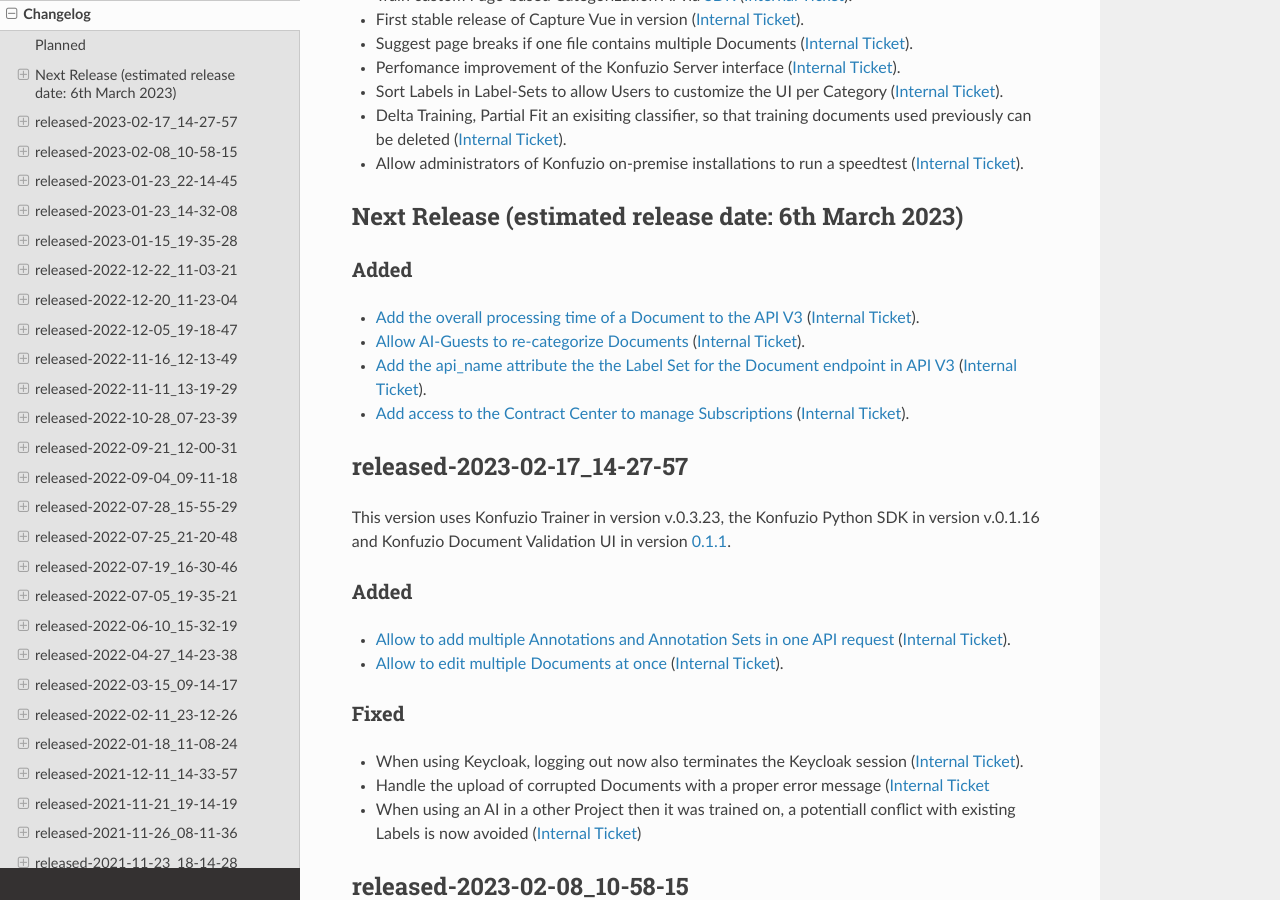
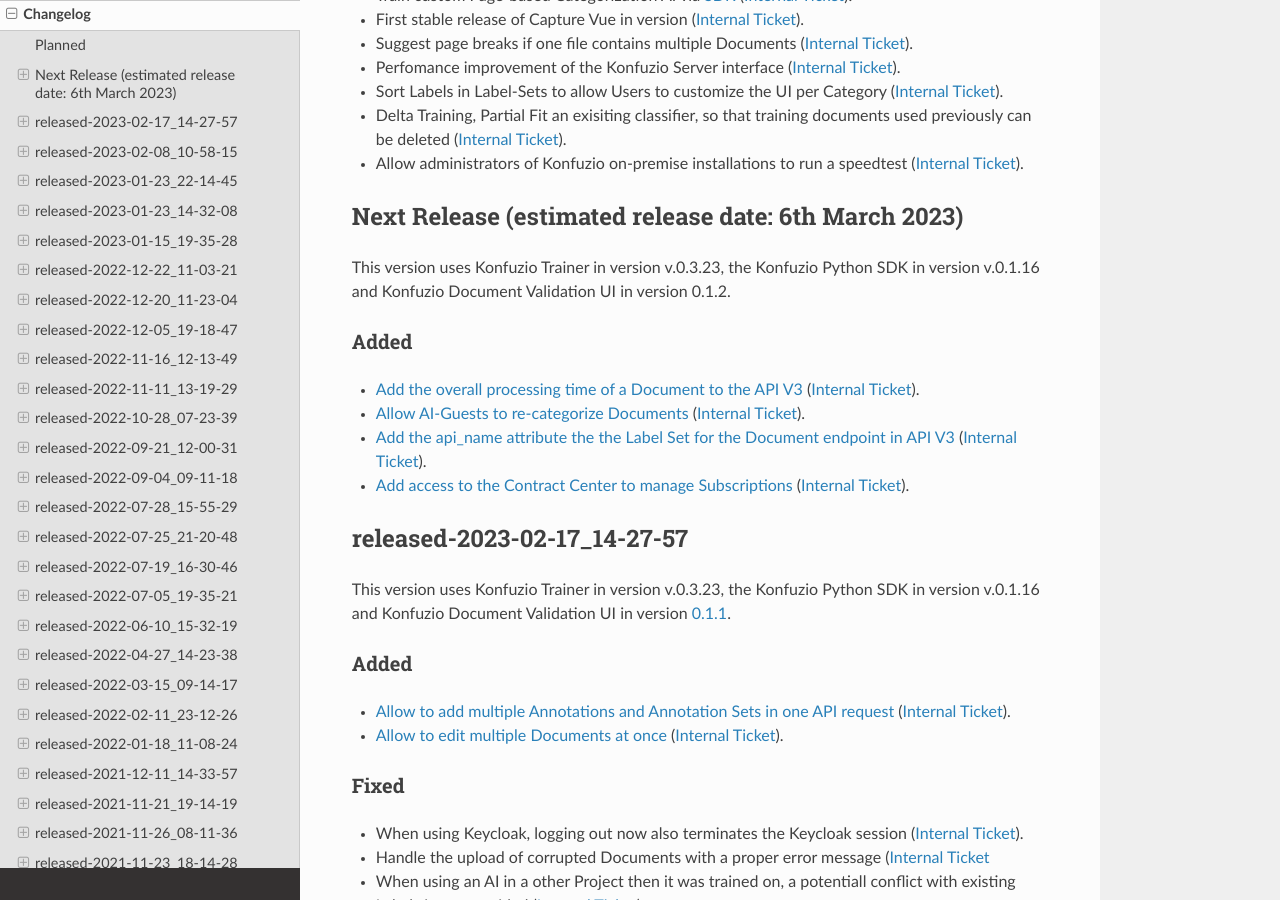
Before and after one commit to konfuzio-ai/konfuzio-sdk, a Sphinx documentation site: the page built from docs/web/changelog_app.md, in a window 1280 px wide and 900 px high, scrolled down 640 px. Built offline with Sphinx 7.4.7 and the Read the Docs theme 2.0.0, drawn with Linux system fonts in a browser that asks for light colours; pages that are not in the unit, such as notebooks, are missing from menus; a script that is not in the unit is left out.

Commit message:
Update changelog_app.md

```diff
--- a/docs/web/changelog_app.md
+++ b/docs/web/changelog_app.md
@@ -40,6 +40,8 @@
 -->
 
 ## Next Release (estimated release date: 6th March 2023)
+
+This version uses Konfuzio Trainer in version v.0.3.23, the Konfuzio Python SDK in version v.0.1.16 and Konfuzio Document Validation UI in version 0.1.2.
 
 ### Added
 - [Add the overall processing time of a Document to the API V3](https://app.konfuzio.com/v3/swagger/#/documents/documents_retrieve) ([Internal Ticket](https://git.konfuzio.com/konfuzio/objectives/-/issues/10660)).
```
